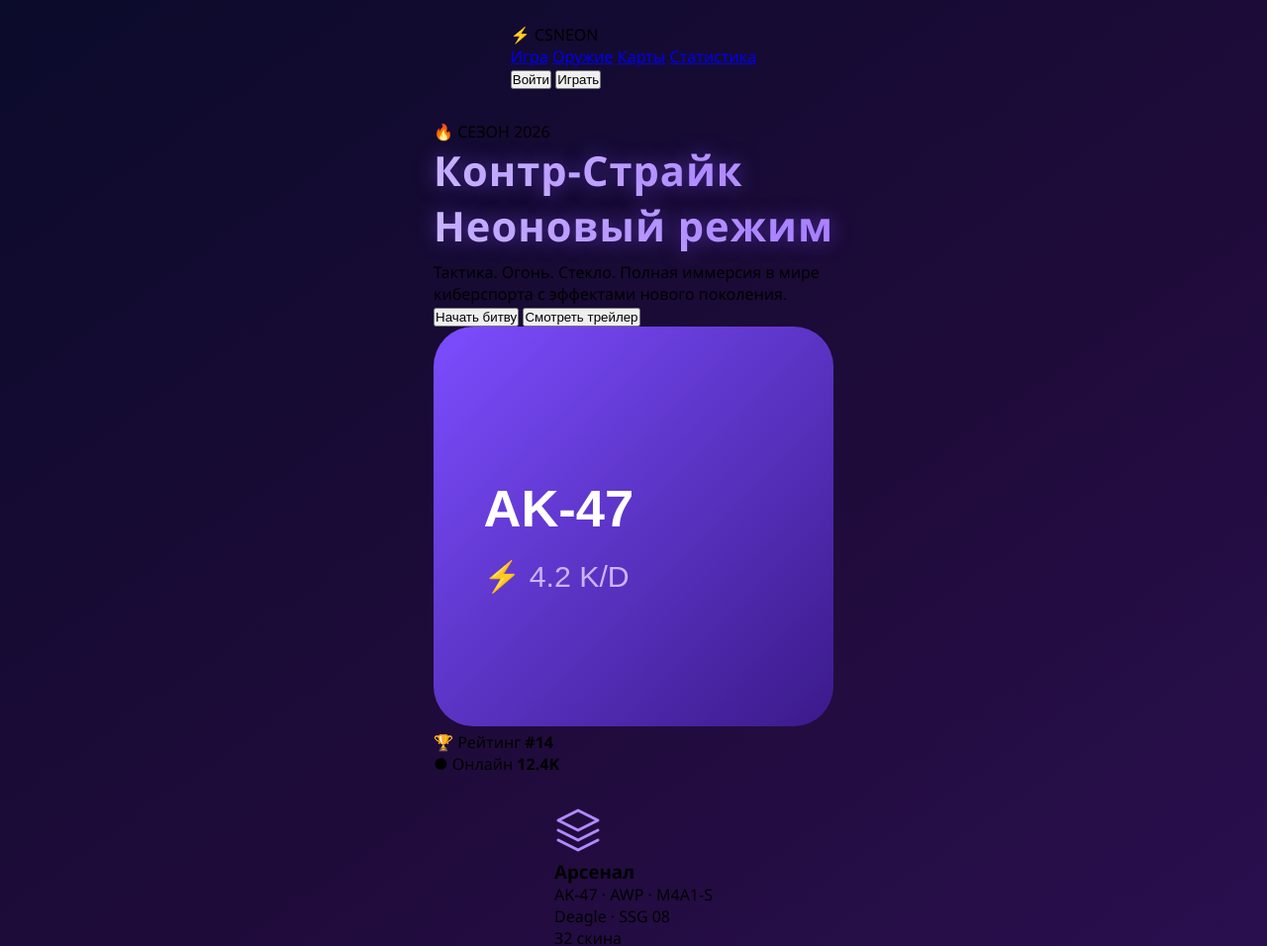
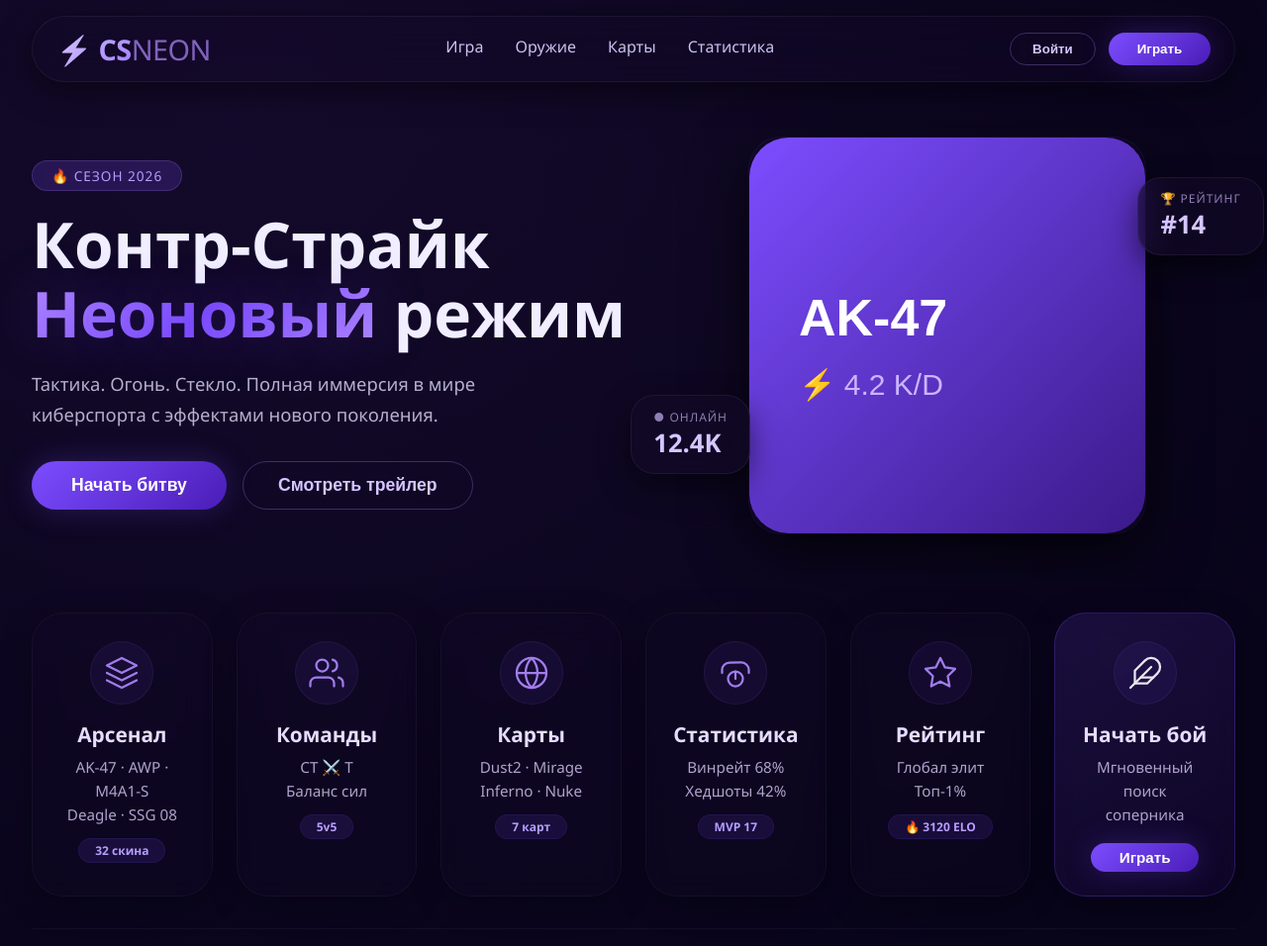
Before and after one commit to krisigorevna/cs, a plain HTML site: page index.html in a window 1280 px wide. Shown: the top 956 px of the page at 99% size. Drawn offline with Linux system fonts and the light colour scheme.

Commit message:
Update style.css

```diff
--- a/style.css
+++ b/style.css
@@ -1,4 +1,4 @@
-/* style.css — современный неон + стекломорфизм */
+/* style.css — полноэкранный, современный, неон+стекло */
 * {
     margin: 0;
     padding: 0;
@@ -7,223 +7,409 @@
 
 body {
     min-height: 100vh;
-  background: linear-gradient(145deg, #0b0b2b 0%, #1f0b3a 40%, #2a0f4f 70%, #0f0f3a 100%);
-  font-family: 'Segoe UI', system-ui, -apple-system, BlinkMacSystemFont, sans-serif;
+    background: radial-gradient(ellipse at 20% 10%, #140a2b, #08041a 80%);
+    font-family: 'Segoe UI', system-ui, -apple-system, sans-serif;
+    color: #f0eeff;
+    padding: 1rem 2rem 2rem;
     display: flex;
     flex-direction: column;
+}
+
+/* ===== НАВИГАЦИЯ ===== */
+.navbar {
+    display: flex;
+    justify-content: space-between;
     align-items: center;
-  justify-content: center;
-  padding: 1.5rem;
+    padding: 0.8rem 1.5rem;
+    background: rgba(20, 10, 40, 0.25);
+    backdrop-filter: blur(18px);
+    -webkit-backdrop-filter: blur(18px);
+    border-radius: 4rem;
+    border: 1px solid rgba(255, 255, 255, 0.06);
+    box-shadow: 0 8px 32px rgba(0, 0, 0, 0.5);
+    margin-bottom: 2.5rem;
+    flex-wrap: wrap;
+    gap: 1rem;
+}
+
+.logo {
+    font-size: 1.8rem;
+    font-weight: 700;
+    letter-spacing: -0.5px;
+    background: linear-gradient(135deg, #d6c6ff, #7c4dff);
+    -webkit-background-clip: text;
+    -webkit-text-fill-color: transparent;
+    background-clip: text;
+}
+
+.logo span {
+    font-weight: 300;
+    background: none;
+    -webkit-text-fill-color: #b18aff;
+    opacity: 0.7;
+}
+
+nav {
+    display: flex;
     gap: 2rem;
 }
 
-/* каждый блок — стеклянная карточка с неоном */
-.block {
-  width: 100%;
-  max-width: 520px;
+nav a {
+    color: #ccc2f0;
+    text-decoration: none;
+    font-weight: 500;
+    font-size: 1rem;
+    transition: 0.2s;
+    border-bottom: 2px solid transparent;
+    padding-bottom: 0.2rem;
+}
+
+nav a:hover {
+    color: #d6c6ff;
+    border-bottom-color: #7c4dff;
+}
+
+.nav-actions {
+    display: flex;
+    gap: 0.8rem;
+}
+
+.btn-outline {
+    background: transparent;
+    border: 1px solid rgba(177, 138, 255, 0.3);
+    color: #d6c6ff;
+    padding: 0.5rem 1.4rem;
+    border-radius: 3rem;
+    font-weight: 600;
+    cursor: pointer;
+    transition: 0.2s;
+    backdrop-filter: blur(6px);
+}
+
+.btn-outline:hover {
+    background: rgba(177, 138, 255, 0.1);
+    border-color: #b18aff;
+    box-shadow: 0 0 30px rgba(124, 77, 255, 0.2);
+}
+
+.btn-primary {
+    background: linear-gradient(135deg, #7c4dff, #4a1db8);
+    border: none;
+    color: #fff;
+    padding: 0.5rem 1.8rem;
+    border-radius: 3rem;
+    font-weight: 600;
+    cursor: pointer;
+    transition: 0.25s;
+    box-shadow: 0 0 30px rgba(124, 77, 255, 0.25);
+}
+
+.btn-primary:hover {
+    transform: scale(1.04);
+    box-shadow: 0 0 50px rgba(124, 77, 255, 0.5);
+}
+
+/* ===== ГЕРОЙ ===== */
+.hero {
+    display: flex;
+    align-items: center;
+    justify-content: space-between;
+    gap: 2rem;
+    padding: 1rem 0 2.5rem;
+    flex-wrap: wrap;
+}
+
+.hero-content {
+    flex: 1 1 400px;
+}
+
+.badge {
+    display: inline-block;
+    background: rgba(124, 77, 255, 0.2);
+    border: 1px solid rgba(177, 138, 255, 0.2);
+    padding: 0.3rem 1.2rem;
+    border-radius: 3rem;
+    font-size: 0.85rem;
+    letter-spacing: 1px;
+    color: #b69eff;
+    margin-bottom: 1.2rem;
+    backdrop-filter: blur(6px);
+}
+
+.hero-content h1 {
+    font-size: 4rem;
+    font-weight: 700;
+    line-height: 1.1;
+    margin-bottom: 1.2rem;
+}
+
+.hero-content h1 .highlight {
+    background: linear-gradient(135deg, #b18aff, #7c4dff, #b18aff);
+    -webkit-background-clip: text;
+    -webkit-text-fill-color: transparent;
+    background-clip: text;
+    text-shadow: 0 0 60px rgba(124, 77, 255, 0.3);
+}
+
+.hero-content p {
+    font-size: 1.15rem;
+    color: #b8aece;
+    line-height: 1.7;
+    max-width: 500px;
+    margin-bottom: 2rem;
+}
+
+.hero-buttons {
+    display: flex;
+    gap: 1rem;
+    flex-wrap: wrap;
+}
+
+.hero-buttons .btn-primary {
+    padding: 0.8rem 2.5rem;
+    font-size: 1.1rem;
+}
+
+.hero-buttons .btn-outline {
+    padding: 0.8rem 2.2rem;
+    font-size: 1.1rem;
+}
+
+/* ===== ИЗОБРАЖЕНИЕ В ГЕРОЕ ===== */
+.hero-image {
+    flex: 1 1 380px;
+    position: relative;
     display: flex;
     justify-content: center;
 }
 
-.glass-card {
-  background: rgba(20, 10, 40, 0.25);
-  backdrop-filter: blur(12px) saturate(180%);
-  -webkit-backdrop-filter: blur(12px) saturate(180%);
-  border-radius: 2.5rem;
-  padding: 2rem 2rem 2.2rem;
+.hero-image img {
     width: 100%;
-  border: 1px solid rgba(255, 255, 255, 0.08);
-  box-shadow: 0 20px 40px rgba(0, 0, 0, 0.7), 0 0 0 1px rgba(160, 100, 255, 0.15);
-  transition: all 0.2s ease;
-  color: #f0eeff;
-  text-shadow: 0 2px 8px rgba(0, 0, 0, 0.6);
+    max-width: 400px;
+    border-radius: 2rem;
+    box-shadow: 0 20px 60px rgba(0, 0, 0, 0.7), 0 0 0 1px rgba(124, 77, 255, 0.15);
+    transition: 0.3s;
+}
+
+.hero-image img:hover {
+    transform: scale(1.01);
+    box-shadow: 0 20px 80px rgba(124, 77, 255, 0.2);
+}
+
+.floating-card {
+    position: absolute;
+    background: rgba(20, 10, 40, 0.5);
+    backdrop-filter: blur(14px);
+    -webkit-backdrop-filter: blur(14px);
+    border: 1px solid rgba(255, 255, 255, 0.06);
+    border-radius: 1.5rem;
+    padding: 0.8rem 1.4rem;
+    box-shadow: 0 12px 30px rgba(0, 0, 0, 0.5);
+}
+
+.stat-card {
+    top: 10%;
+    right: -5%;
+}
+
+.live-card {
+    bottom: 15%;
+    left: -5%;
+}
+
+.floating-card span {
+    display: block;
+    font-size: 0.75rem;
+    text-transform: uppercase;
+    letter-spacing: 1px;
+    color: #8f7eb3;
+}
+
+.floating-card strong {
+    font-size: 1.6rem;
+    font-weight: 700;
+    color: #d6c6ff;
+}
+
+/* ===== СЕТКА 6 БЛОКОВ ===== */
+.blocks-grid {
+    display: grid;
+    grid-template-columns: repeat(auto-fit, minmax(180px, 1fr));
+    gap: 1.5rem;
+    margin: 2.5rem 0 2rem;
+    width: 100%;
+}
+
+.block-card {
+    background: rgba(20, 10, 40, 0.2);
+    backdrop-filter: blur(14px);
+    -webkit-backdrop-filter: blur(14px);
+    border-radius: 2rem;
+    padding: 1.8rem 1.2rem 1.5rem;
+    border: 1px solid rgba(255, 255, 255, 0.04);
+    box-shadow: 0 8px 32px rgba(0, 0, 0, 0.3);
+    transition: 0.25s ease;
+    display: flex;
+    flex-direction: column;
+    align-items: center;
+    text-align: center;
     position: relative;
     overflow: hidden;
 }
 
-/* неоновая подсветка — внутреннее свечение */
-.glass-card::before {
+.block-card::before {
     content: '';
     position: absolute;
     top: -2px;
     left: -2px;
     right: -2px;
     bottom: -2px;
-  border-radius: 2.6rem;
-  background: linear-gradient(45deg, #b47aff, #6a4cff, #b47aff, #6a4cff);
-  background-size: 400% 400%;
+    border-radius: 2rem;
+    background: linear-gradient(135deg, rgba(124, 77, 255, 0.15), transparent 60%);
     z-index: -1;
-  opacity: 0.3;
-  filter: blur(6px);
-  animation: neonPulse 6s ease-in-out infinite;
-  pointer-events: none;
+    opacity: 0;
+    transition: 0.4s;
 }
 
-@keyframes neonPulse {
-  0% { opacity: 0.25; background-position: 0% 50%; }
-  50% { opacity: 0.5; background-position: 100% 50%; }
-  100% { opacity: 0.25; background-position: 0% 50%; }
+.block-card:hover {
+    transform: translateY(-6px);
+    border-color: rgba(124, 77, 255, 0.2);
+    box-shadow: 0 12px 48px rgba(124, 77, 255, 0.15);
 }
 
-h1, h2 {
-  font-weight: 600;
-  letter-spacing: 1px;
-  margin-bottom: 0.5rem;
-  background: linear-gradient(to right, #d6c6ff, #b18aff);
-  -webkit-background-clip: text;
-  background-clip: text;
-  color: transparent;
-  text-shadow: 0 0 20px rgba(130, 80, 255, 0.5);
+.block-card:hover::before {
+    opacity: 1;
 }
 
-h1 {
-  font-size: 2.6rem;
-}
-h2 {
-  font-size: 2rem;
+.block-icon {
+    width: 64px;
+    height: 64px;
+    background: rgba(124, 77, 255, 0.08);
+    border-radius: 2rem;
+    display: flex;
+    align-items: center;
+    justify-content: center;
     margin-bottom: 1rem;
+    border: 1px solid rgba(177, 138, 255, 0.08);
 }
 
-.neon-line {
-  width: 80px;
-  height: 3px;
-  background: linear-gradient(90deg, #b47aff, #6a4cff, #b47aff);
-  border-radius: 10px;
-  margin-top: 0.6rem;
-  box-shadow: 0 0 20px #7a4cff, 0 0 40px #4a2cbf;
+.block-icon img {
+    width: 36px;
+    height: 36px;
+    opacity: 0.9;
 }
 
-/* списки оружия */
-.weapon-list {
-  list-style: none;
-  padding: 0;
-  font-size: 1.2rem;
-  display: flex;
-  flex-direction: column;
-  gap: 0.7rem;
+.block-card h3 {
+    font-size: 1.3rem;
+    font-weight: 600;
+    margin-bottom: 0.4rem;
+    color: #e6ddff;
 }
 
-.weapon-list li {
+.block-card p {
+    font-size: 0.95rem;
+    color: #b0a3cc;
+    line-height: 1.6;
+    margin-bottom: 0.7rem;
+}
+
+.tag {
+    display: inline-block;
+    background: rgba(124, 77, 255, 0.12);
+    padding: 0.2rem 1rem;
+    border-radius: 3rem;
+    font-size: 0.75rem;
+    font-weight: 600;
+    color: #b69eff;
+    border: 1px solid rgba(124, 77, 255, 0.1);
+}
+
+/* выделенный блок (6-й) */
+.highlight-block {
+    background: linear-gradient(145deg, rgba(124, 77, 255, 0.15), rgba(30, 10, 70, 0.3));
+    border-color: rgba(124, 77, 255, 0.25);
+}
+
+.highlight-block .btn-primary.small {
+    padding: 0.4rem 1.8rem;
+    font-size: 0.95rem;
+    margin-top: 0.3rem;
+}
+
+/* ===== ПОДВАЛ ===== */
+footer {
+    margin-top: auto;
+    padding-top: 2rem;
     display: flex;
     justify-content: space-between;
-  padding: 0.4rem 0.8rem;
-  background: rgba(255, 255, 255, 0.03);
-  border-radius: 2rem;
-  backdrop-filter: blur(4px);
-  border: 1px solid rgba(255, 255, 255, 0.05);
+    align-items: center;
+    border-top: 1px solid rgba(255, 255, 255, 0.04);
+    flex-wrap: wrap;
+    gap: 1rem;
+    color: #6e5f8a;
+    font-size: 0.9rem;
 }
 
-.stat {
-  color: #b69eff;
-  font-weight: 500;
-  letter-spacing: 0.5px;
+.footer-links {
+    display: flex;
+    gap: 1.8rem;
 }
 
-/* команды */
-.team-grid {
-  display: flex;
-  gap: 1.5rem;
-  justify-content: center;
-  margin: 0.8rem 0 0.2rem;
+.footer-links a {
+    color: #8f7eb3;
+    text-decoration: none;
+    transition: 0.2s;
 }
 
-.team {
-  background: rgba(30, 20, 60, 0.5);
-  padding: 0.6rem 1.8rem;
-  border-radius: 3rem;
-  border: 1px solid rgba(180, 140, 255, 0.3);
-  font-weight: 600;
-  font-size: 1.5rem;
-  backdrop-filter: blur(4px);
-  box-shadow: 0 0 20px rgba(100, 70, 255, 0.2);
+.footer-links a:hover {
+    color: #d6c6ff;
 }
 
-.small {
-  margin-top: 0.6rem;
-  opacity: 0.7;
-  font-size: 0.9rem;
-  letter-spacing: 2px;
+/* ===== АДАПТИВ ===== */
+@media (max-width: 768px) {
+    body {
+        padding: 0.8rem 1rem 1.5rem;
     }
-
-/* карты */
-.map-list {
-  display: flex;
+    .navbar {
+        flex-direction: column;
+        align-items: stretch;
+        border-radius: 2rem;
+        padding: 1rem;
+    }
+    nav {
+        justify-content: center;
         flex-wrap: wrap;
-  gap: 0.8rem 1.2rem;
+        gap: 1rem;
+    }
+    .nav-actions {
         justify-content: center;
-  padding: 0.5rem 0;
     }
-
-.map-list span {
-  background: rgba(40, 20, 70, 0.4);
-  padding: 0.3rem 1.4rem;
-  border-radius: 3rem;
-  border: 1px solid rgba(190, 150, 255, 0.2);
-  font-weight: 500;
-  backdrop-filter: blur(4px);
-  box-shadow: 0 0 12px rgba(90, 50, 200, 0.2);
-  transition: 0.15s;
+    .hero-content h1 {
+        font-size: 2.8rem;
     }
-
-.map-list span:hover {
-  background: rgba(80, 50, 150, 0.5);
-  border-color: #b07aff;
-  box-shadow: 0 0 30px #6a3eff;
+    .hero {
+        flex-direction: column;
+        text-align: center;
     }
-
-/* статистика */
-.stats {
-  display: flex;
+    .hero-content p {
+        margin-left: auto;
+        margin-right: auto;
+    }
+    .hero-buttons {
+        justify-content: center;
+    }
+    .floating-card {
+        display: none;
+    }
+    .blocks-grid {
+        grid-template-columns: repeat(auto-fit, minmax(140px, 1fr));
+        gap: 1rem;
+    }
+    .block-card {
+        padding: 1.2rem 0.8rem;
+    }
+    footer {
         flex-direction: column;
-  gap: 0.7rem;
-  padding: 0.3rem 0;
+        text-align: center;
     }
-
-.stats div {
-  display: flex;
-  justify-content: space-between;
-  padding: 0.3rem 0.8rem;
-  border-bottom: 1px solid rgba(255, 255, 255, 0.05);
 }
-
-.value {
-  font-weight: 700;
-  color: #cbb5ff;
-  text-shadow: 0 0 18px #7a4cff;
-}
-
-/* кнопка с неоном */
-.neon-btn {
-  background: rgba(40, 15, 80, 0.3);
-  backdrop-filter: blur(8px);
-  border: 1px solid #b18aff;
-  color: #f0eeff;
-  font-size: 1.3rem;
-  font-weight: 600;
-  padding: 0.9rem 2rem;
-  border-radius: 4rem;
-  width: 100%;
-  cursor: pointer;
-  transition: 0.2s;
-  letter-spacing: 1px;
-  box-shadow: 0 0 20px rgba(90, 50, 255, 0.3), inset 0 0 20px rgba(130, 80, 255, 0.1);
-  text-shadow: 0 0 16px #7a4cff;
-}
-
-.neon-btn:hover {
-  background: rgba(70, 30, 140, 0.5);
-  box-shadow: 0 0 40px #6a3eff, 0 0 80px #4a2cbf;
-  border-color: #cbb5ff;
-  transform: scale(1.01);
-}
-
-.status-msg {
-  margin-top: 1rem;
-  font-size: 1rem;
-  opacity: 0.8;
-  text-align: center;
-  letter-spacing: 1px;
-  color: #c7baff;
-  border-top: 1px solid rgba(255, 255, 255, 0.05);
-  padding-top: 0.8rem;
-}
```
Lines whose indentation alone changed are shown as unchanged.
